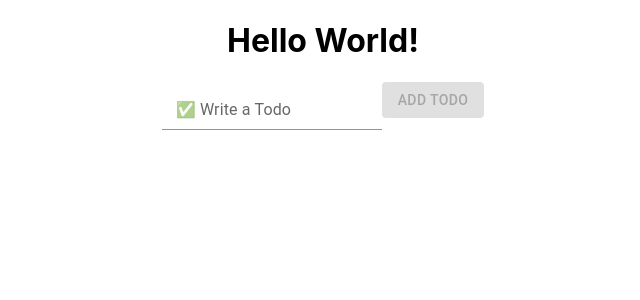
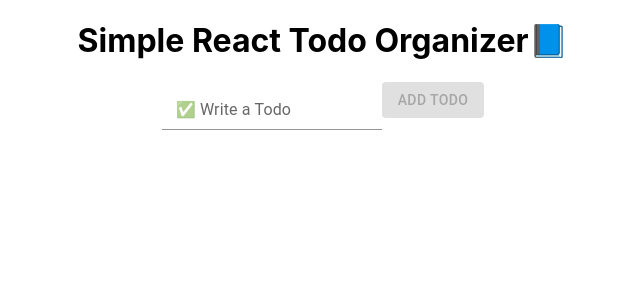
Before and after one commit to felix1805/todo-react-app, a React (Create React App) app: page / in a window 1280 px wide. Shown: the top 300 px of the page, without its empty margins (317-957 px from the left). Built offline with nearby package versions, Linux system fonts and the light colour scheme.

Commit message:
changed h1

```diff
--- a/src/App.js
+++ b/src/App.js
@@ -16,7 +16,7 @@ function App() {
   }
   return (
     <div className="App">
-      <h1>Hello World!</h1>
+      <h1>Simple React Todo Organizer📘</h1>
       <form>
         <FormControl>
           <InputLabel>✅ Write a Todo</InputLabel>
```
